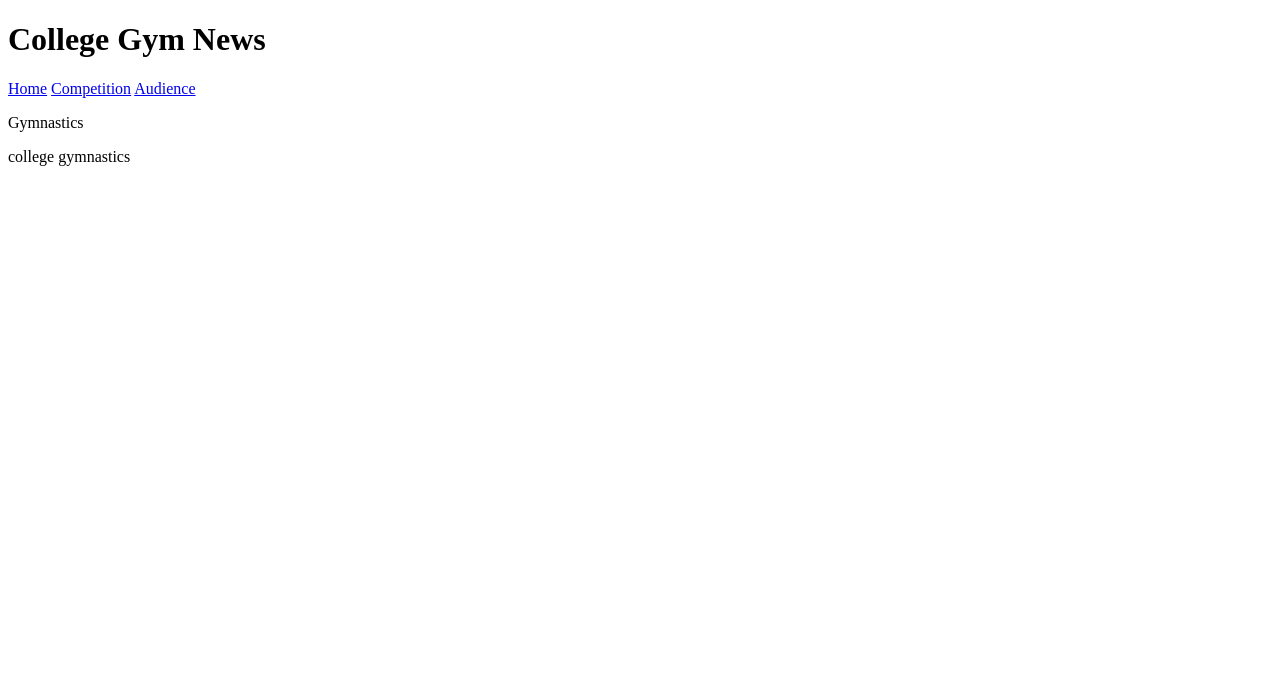
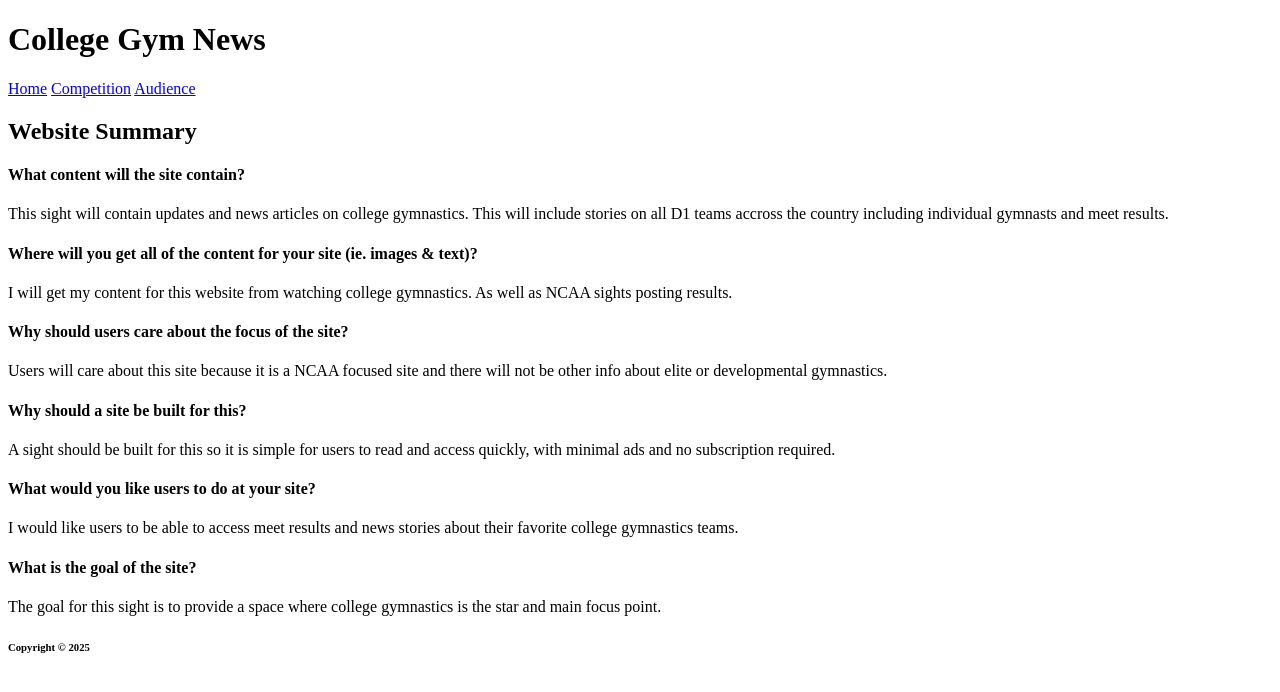
Before and after one commit to sagengardner/se1400, a plain HTML site: page milestone1/index.html in a window 1280 px wide. Drawn offline with Linux system fonts and the light colour scheme.

Commit message:
website info

```diff
--- a/milestone1/index.html
+++ b/milestone1/index.html
@@ -18,11 +18,23 @@
 <a href="audience.html">Audience</a>
     </nav>
     <main>
-<p>Gymnastics</p>
-<p>college gymnastics</p>
+<h2>Website Summary</h2>
+<h4>What content will the site contain?</h4>
+<p>This sight will contain updates and news articles on college gymnastics. This will include stories on all D1 teams accross the country including individual gymnasts and meet results.</p>
+<h4>Where will you get all of the content for your site (ie. images & text)?</h4>
+<p>I will get my content for this website from watching college gymnastics. As well as NCAA sights posting results.</p>
+<h4>Why should users care about the focus of the site?</h4>
+<p>Users will care about this site because it is a NCAA focused site and there will not be other info about elite or developmental gymnastics.</p>
+<h4>Why should a site be built for this?</h4>
+<p>A sight should be built for this so it is simple for users to read and access quickly, with minimal ads and no subscription required.</p>
+<h4>What would you like users to do at your site?</h4>
+<p>I would like users to be able to access meet results and news stories about their favorite college gymnastics teams.</p>
+<h4>What is the goal of the site?</h4>
+<p>The goal for this sight is to provide a space where college gymnastics is the star and main focus point.</p>
+
     </main>
     <footer>
-
+<h6>Copyright &copy; 2025</h6>
     </footer>
 
 </body>
```
